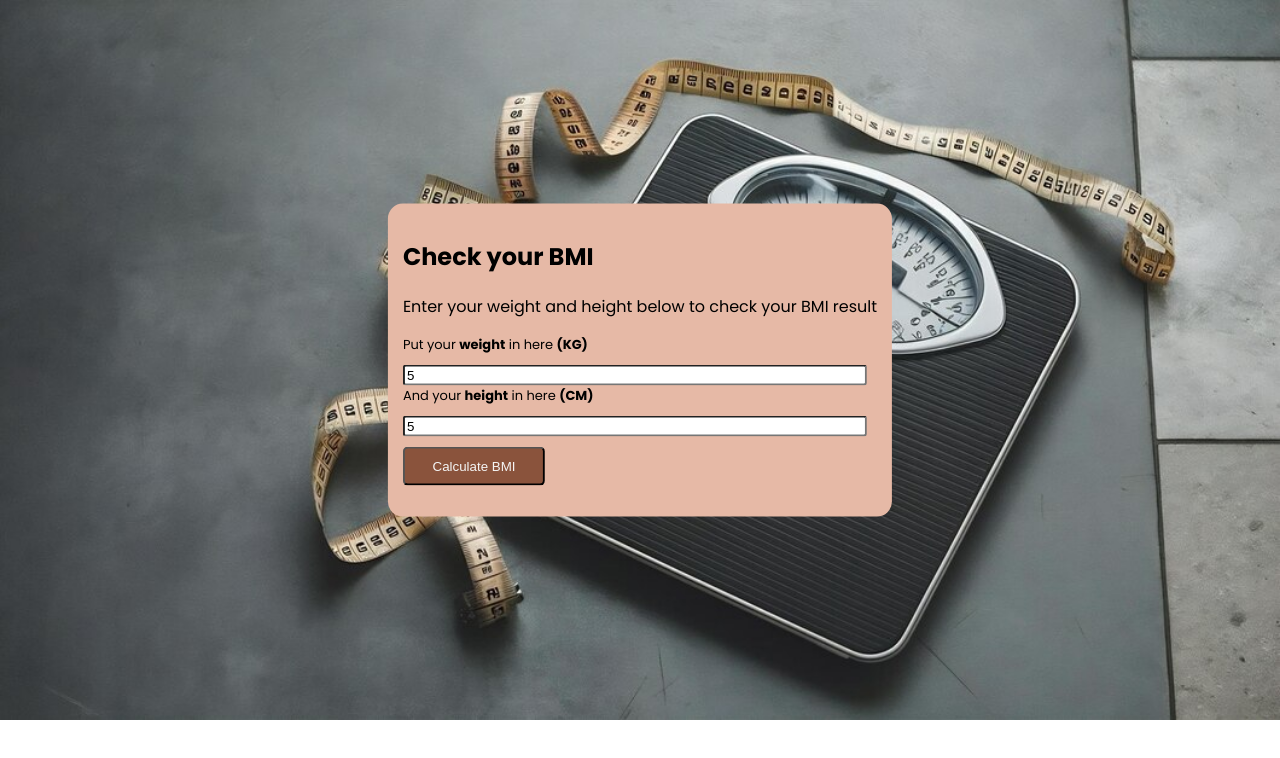
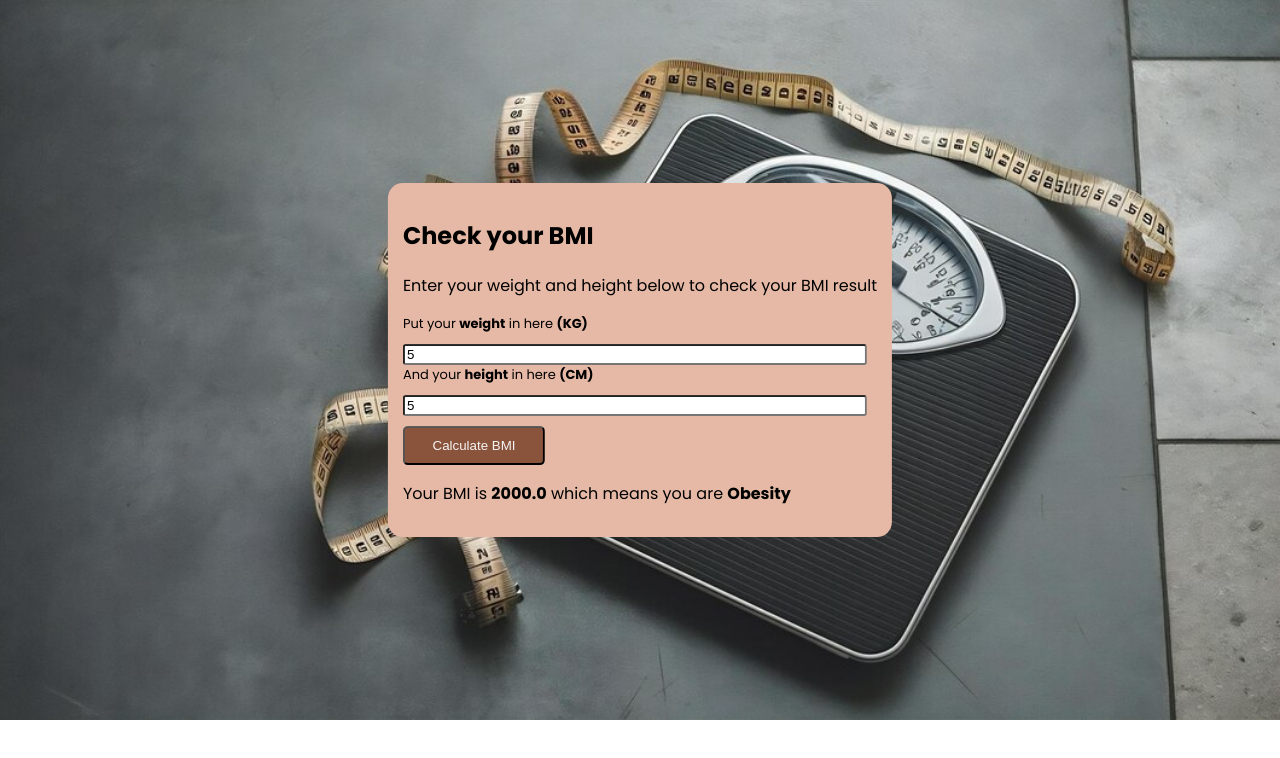
Before and after one commit to TerranaW/BMI-Calculator, a plain HTML site: page index.html in a window 1280 px wide. Both pictures are taken after typing "5", "5" into the empty fields and a click on the button "Calculate BMI". Drawn offline with Linux system fonts and the light colour scheme.

Commit message:
create-js2

```diff
--- a/index.html
+++ b/index.html
@@ -24,7 +24,7 @@
             <input id='height' type='number'>
         </div>
 
-        <button id = 'btnCalculate' >Calculate BMI</button>
+        <button onclick = 'btnCalculate()' >Calculate BMI</button>
 
         <p id="result"></p>
     </main>
--- a/script.js
+++ b/script.js
@@ -1,3 +1,20 @@
-let weight = document.getElementById('weight')
-let height = document.getElementById('height')
-let button = document.getElementById ('btnCalculate')
+function btnCalculate() {
+    let weight = document.getElementById('weight').value
+    let height = document.getElementById('height').value
+
+    let bmi = weight / ((height/100)*(height/100))
+
+    if (bmi < 18.5) {
+        document.getElementById('result').innerHTML = "Your BMI is <strong>" + bmi.toFixed(1) + "</strong> which means you are <strong>Underweight</strong>"
+    }
+    else if (bmi >= 18.5 && bmi <=24.9) {
+        document.getElementById('result').innerHTML = "Your BMI is <strong>" + bmi.toFixed(1) + "</strong> which means you are <strong>Normal</strong>"
+    }
+    else if (bmi >24.9 && bmi <=29.9)   {
+        document.getElementById('result').innerHTML = "Your BMI is <strong>" + bmi.toFixed(1) + "</strong> which means you are <strong>Overweight</strong>"
+    }
+    else {
+        document.getElementById('result').innerHTML = "Your BMI is <strong>" + bmi.toFixed(1) + "</strong> which means you are <strong>Obesity</strong>"
+
+    }
+}
--- a/style.css
+++ b/style.css
@@ -1,7 +1,7 @@
 body{
     background: url('asset/scales-measuring-tape-gray-floor-weight-loss-concept_926199-2762722.jpg');
     background-repeat: no-repeat;
-    background-size:cover;
+    background-size: 100%;
     font-family: "Poppins", sans-serif;
 }
 
```
